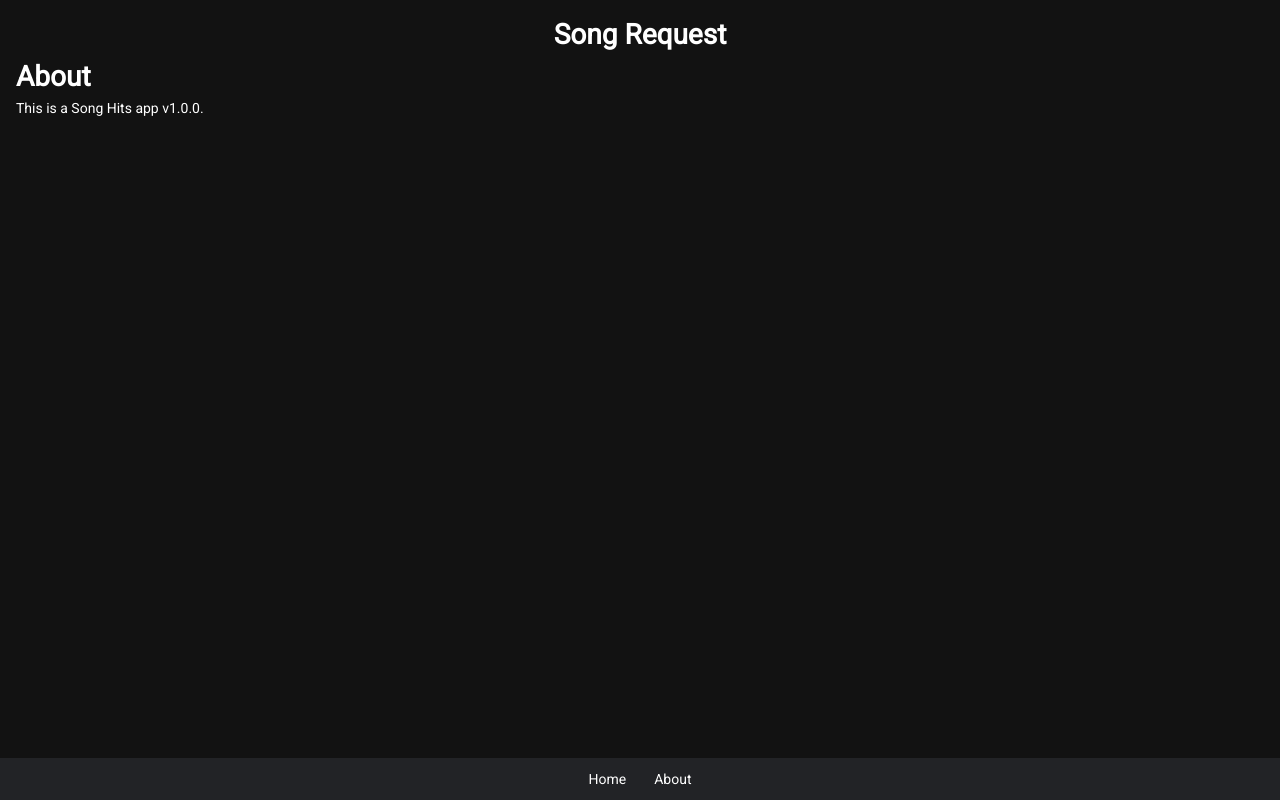
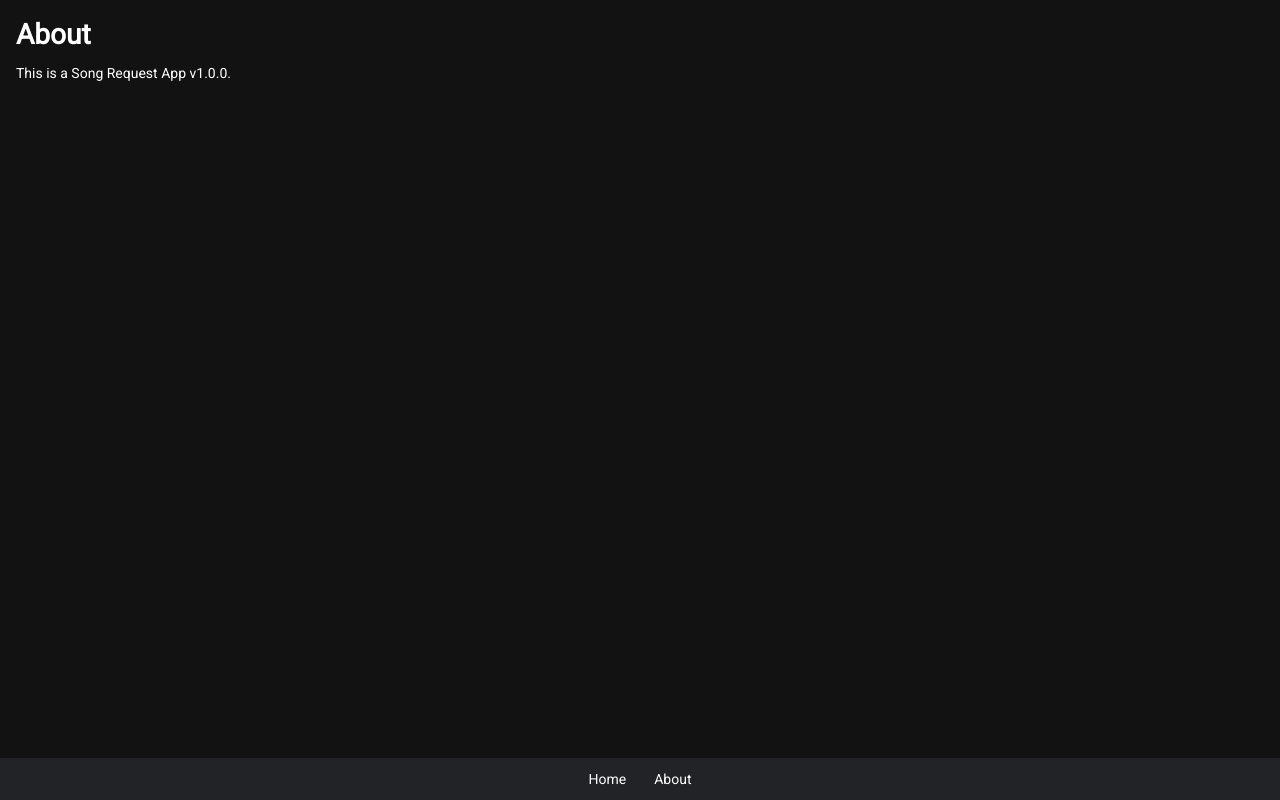
Before and after one commit to dasigr/song_request, a React (Create React App) app: page /about in a window 1280 px wide. Built offline with nearby package versions, Linux system fonts and the light colour scheme; no server answers.

Commit message:
Hide header and update pages.

```diff
--- a/src/App.css
+++ b/src/App.css
@@ -19,6 +19,11 @@ a {
 
 h1 {
   line-height: 1.5em;
+}
+
+.page-title {
+  margin-top: 0.5em;
+  margin-bottom: 0.25em;
 }
 
 .container {
--- a/src/App.js
+++ b/src/App.js
@@ -6,7 +6,6 @@ import Header from './components/layout/Header';
 import Footer from './components/layout/Footer';
 import Songs from './components/song/Songs';
 import AddSong from './components/song/AddSong';
-import RequestSong from './components/song/RequestSong';
 import About from './components/pages/About';
 import './App.css';
 
@@ -173,7 +172,6 @@ class App extends Component {
                   <div className="songs">
                     <Songs songs={this.state.songs} markAddedToLibrary={this.markAddedToLibrary} delSong={this.delSong} getSong={this.getSong} />
                   </div>
-                  <RequestSong requestSong={this.requestSong} />
                 </React.Fragment>
               )} />
               <Route path="/about" component={About} />
--- a/src/components/layout/Header.css
+++ b/src/components/layout/Header.css
@@ -1,7 +1,5 @@
 .header {
-  display: table;
-  width: 100%;
-  box-sizing: border-box;
+  display: none;
 }
 
 .header a {
--- a/src/components/pages/About.js
+++ b/src/components/pages/About.js
@@ -3,8 +3,8 @@ import React from 'react'
 function About() {
   return (
     <React.Fragment>
-      <h1>About</h1>
-      <p>This is a Song Hits app v1.0.0.</p>
+      <h1 className="page-title">About</h1>
+      <p>This is a Song Request App v1.0.0.</p>
     </React.Fragment>
   )
 }
```
